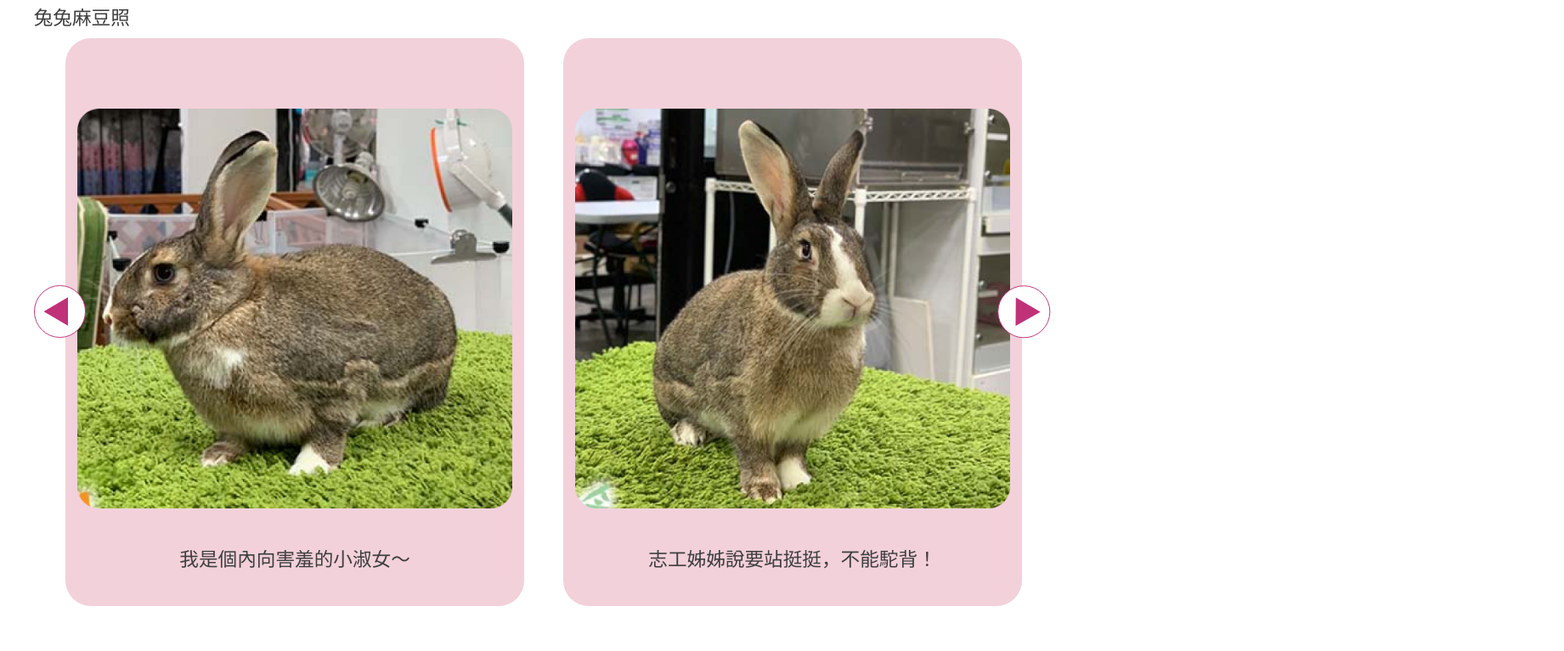
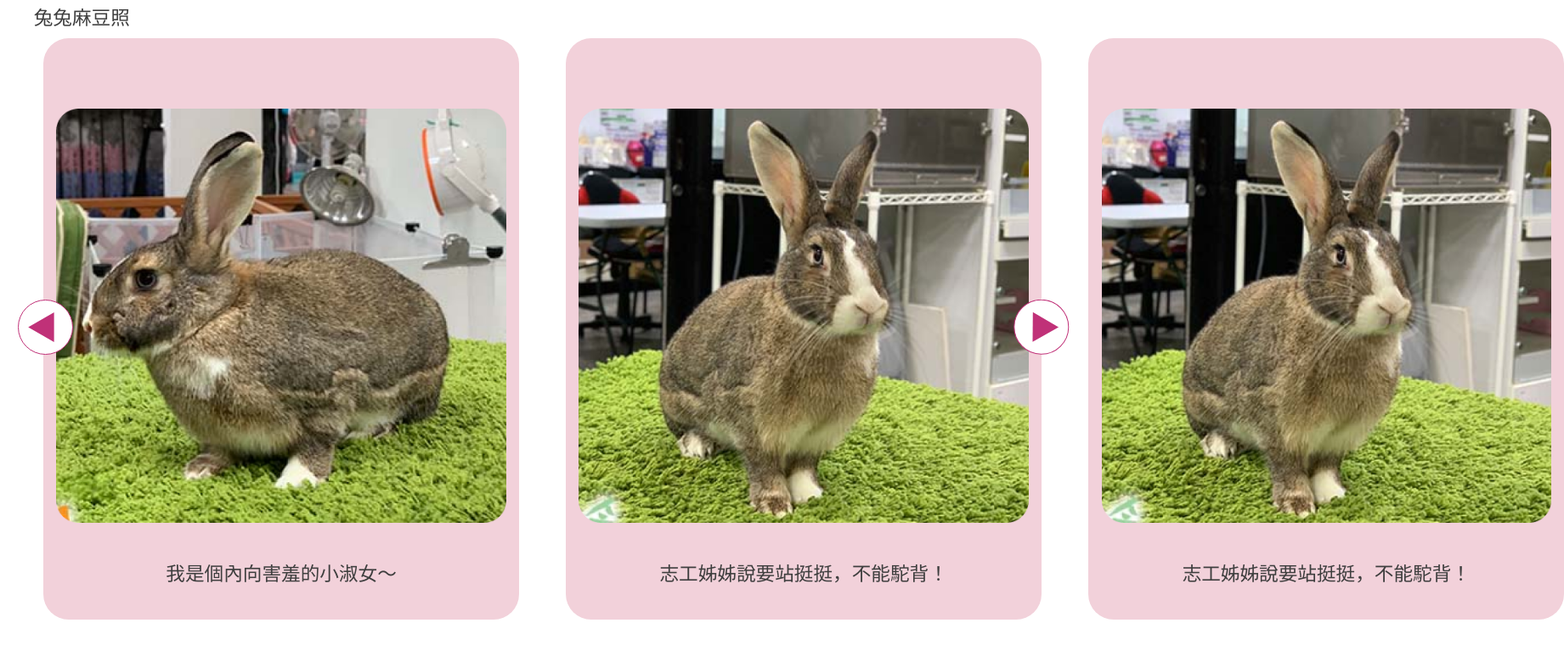
Before and after one commit to ceize123/Rabbit.v2, a plain HTML site: page model/model.html in a window 1280 px wide. Shown: the part 1337-2104 px from the top of the page at 85% size, 1841 px wide, since content can reach past the window. Drawn offline with nearby package versions, Linux system fonts and the light colour scheme.

```diff
--- a/model/model.css
+++ b/model/model.css
@@ -299,36 +299,51 @@ nav ul ul li a:hover {
   margin-top: 5vh;
 }
 
-.modelpic {
+.modelBlock {
   display: flex;
-  justify-content: space-between;
+  justify-content: center;
+}
+
+.arrow {
   position: relative;
+  margin-top: 1.1vh;
+  width: 92vw;
+  max-width: 1456px;
+  /* border: 1px solid; */
 }
 
 .arrow1, .arrow2 {
   position: absolute;
-  top: 32%;
+  top: 50%;
+  transform: translateY(-50%);
   cursor: pointer;
 }
 
-.arrow2 {
-  right: 0;
+.arrow1 {
+  left: -30px;
 }
 
-.pic1, .pic2 {
+.arrow2 {
+  right: -30px;
+}
+
+.modelpic {
+  display: flex;
+  justify-content: center;
+  width: 152%;
+  transition: 0.5s;
+  overflow: hidden;
+}
+
+.imgBlock {
   width: 45%;
   background-color: #F2D1DA;
   text-align: center;
   border-radius: 30px;
-  margin-top: 1.1vh;
 }
 
-.pic1 {
+.imgBlock:not(:first-child) {
   margin-left: 3.1%;
-}
-
-.pic2 {
-  margin-right: 3.1%;
 }
 
 .modelpic p {
--- a/model/model.html
+++ b/model/model.html
@@ -114,17 +114,25 @@
           </div>
           <div class="model">
             <p>兔兔麻豆照</p>
+            <div class="modelBlock">
+              <div class="arrow">
                 <div class="modelpic">
-                <div class="pic1">
+                  <div class="imgBlock">
                     <img src="../images/兔兔個案說明/兔兔個案說明-麻豆照-596x549.png.png" alt="">
                     <p>我是個內向害羞的小淑女～</p>
                   </div>
-                <div class="pic2">
+                  <div class="imgBlock">
                     <img src="../images/兔兔個案說明/兔兔個案說明-麻豆照2-596x549.png.png" alt="">
                     <p>志工姊姊說要站挺挺，不能駝背！</p>
                   </div>
+                  <div class="imgBlock">
+                    <img src="../images/兔兔個案說明/兔兔個案說明-麻豆照2-596x549.png.png" alt="">
+                    <p>志工姊姊說要站挺挺，不能駝背！</p>
+                  </div>
+                </div>
                 <div class="arrow1"><img src="../images/Landingpage/left button.svg" alt=""></div>
                 <div class="arrow2"><img src="../images/Landingpage/right button.svg" alt=""></div>
+              </div>
             </div>
             <div class="modelInput"><input class="purpleInput" type="button" value="我要認養" onclick="location.href='../info/info.html'"></div>
           </div>
@@ -155,20 +163,7 @@
       </div>
     </div>
   </body>
-  <script>
-    $(document).ready(function() {
-      let counter = 1;
-      $(".healthTitle").click(function() {
-        $("li.start").nextUntil(".model").slideToggle();
-        if (counter == 1) {
-          $("ul.toggleUl").addClass("healthScroll");
-          counter++;
-        }
-        else {
-          $("ul.toggleUl").removeClass("healthScroll");
-          counter = 1;
-        };
-      });
-    });
+  <script src="model.js">
+
 	</script>
 </html>
--- /dev/null
+++ b/model/model.js
@@ -0,0 +1,39 @@
+
+
+// 定義slide
+const slider = document.querySelector('.modelpic');
+const leftArrow = document.querySelector('.arrow1');
+const rightArrow = document.querySelector('.arrow2');
+var sectionIndex = 0;
+
+function setIndex() {
+  slider.style.transform = 'translate(' + (sectionIndex) * -34.35 + '%)';
+}
+
+// slide--箭頭
+leftArrow.addEventListener('click', function() {
+  sectionIndex = ( sectionIndex > 0) ? sectionIndex - 1 : 0;
+  setIndex();
+});
+
+rightArrow.addEventListener('click', function() {
+  sectionIndex = ( sectionIndex < 1) ? sectionIndex + 1 : 1;
+  setIndex();
+});
+
+
+
+$(document).ready(function() {
+  let counter = 1;
+  $(".healthTitle").click(function() {
+    $("li.start").nextUntil(".model").slideToggle();
+    if (counter == 1) {
+      $("ul.toggleUl").addClass("healthScroll");
+      counter++;
+    }
+    else {
+      $("ul.toggleUl").removeClass("healthScroll");
+      counter = 1;
+    };
+  });
+});
```
Lines whose indentation alone changed are shown as unchanged.
